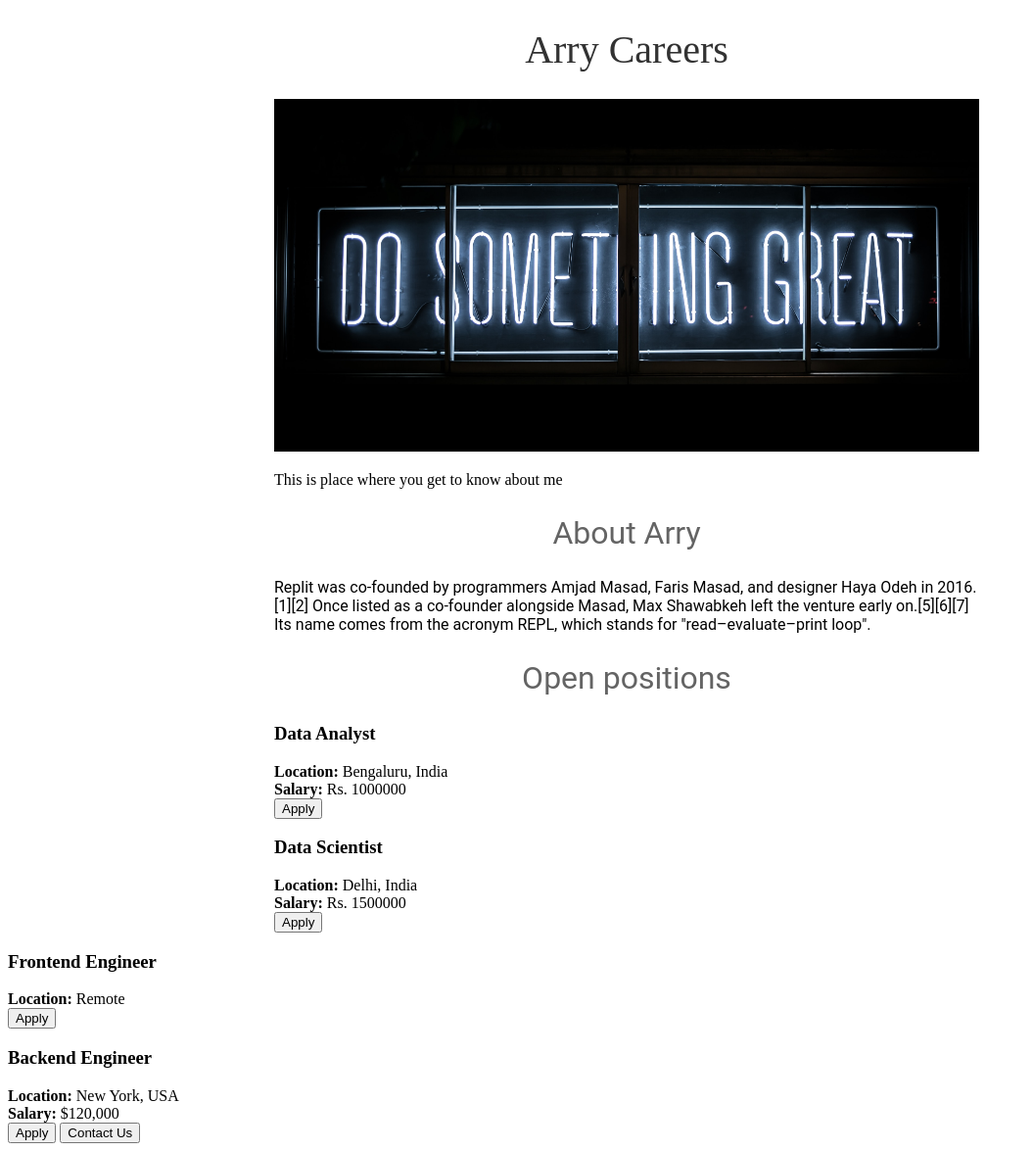
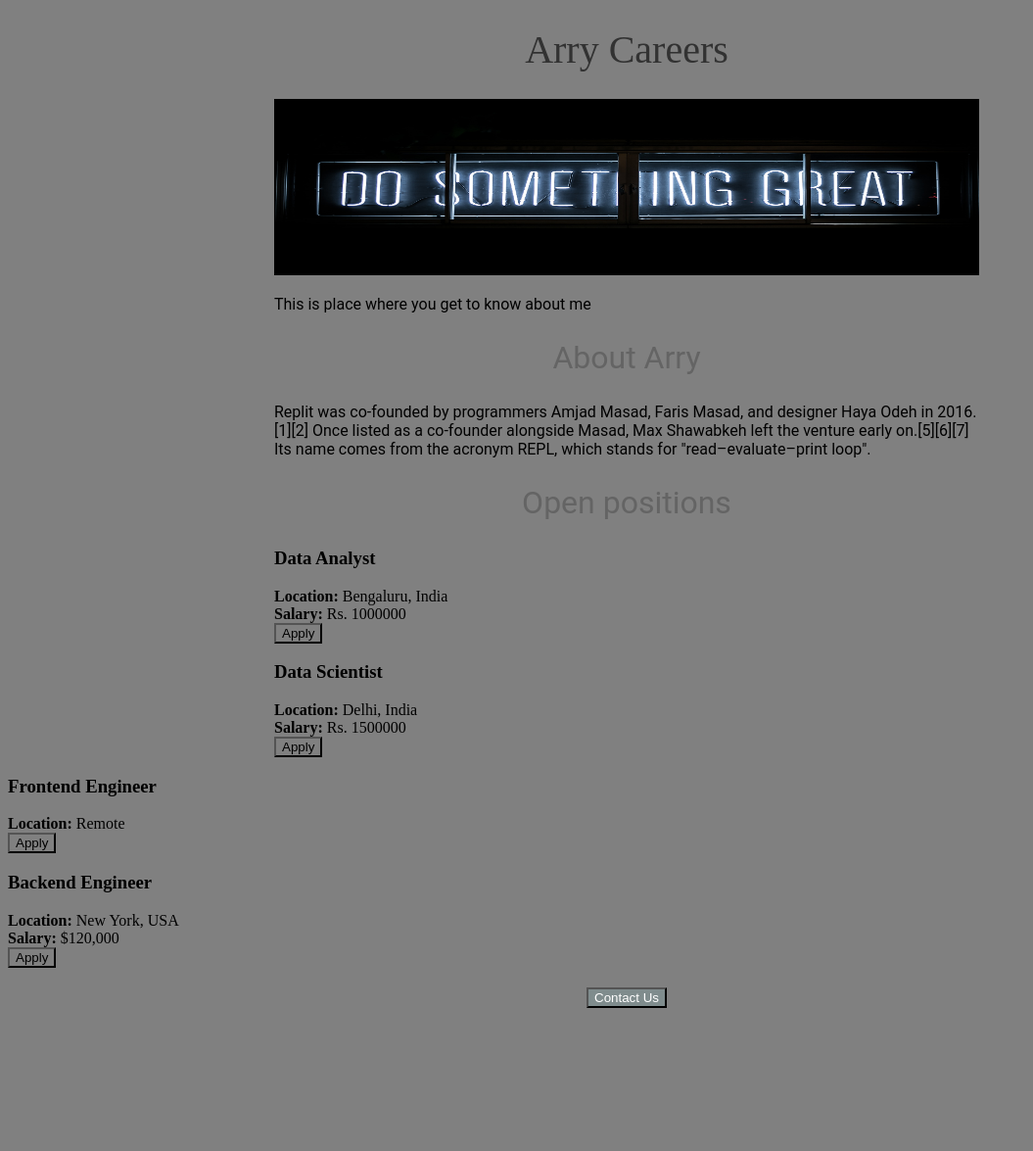
Before and after one commit to arindam79/arry-careers-website-v2, a Flask app: page / in a window 1280 px wide. Shown: the whole page at 98% size, without its empty margins (0-1055 px from the left). After the commit the page ends 1029 px from the top, so only its background shows below. Run offline with Flask 3, Linux system fonts and the light colour scheme.

Commit message:
added styles.css file

```diff
--- a/templates/index.html
+++ b/templates/index.html
@@ -4,57 +4,23 @@
   <meta charset="UTF-8">
   <meta http-equiv="X-UA-Compatible" content="IE=edge">
   <meta name="viewport" content="width=device-width, initial-scale=1.0">
+  <link rel="stylesheet" href="styles.css">
   <title>Arry Careers</title>
-  <style>
-    h1{
-      font-size: 40px;
-      font-family: Ariel;
-      font-weight: normal;
-      color: rgb(50 ,50 ,50);;
-      text-align: center;
-    }
-
-    #banner{
-      width: 100%;
-      height: 360px;
-      object-fit: cover;
-    }
-    h2{
-      font-family: Roboto;
-      font-size: 32px;
-      color: rgb(100,100,100);
-      text-align: center;
-      font-weight: normal;
-    }
-
-    p{
-      font-family: Roboto;
-
-    }
-    #container{
-      max-width: 720px;
-      margin: 0 auto 0 auto;
-    }
-    .jobs{
-      max-width: 720px;
-      margin: 0 auto 0 auto;
-    }
-  </style>
 </head>
 <body>
   <div id='container'>
     <h1>Arry Careers</h1>
     <img id="banner" src="./static/banner.jpg" alt="Arry Careers Banner">
-    <p></p>This is place where you get to know about me</p>
+    <p>This is place where you get to know about me</p>
     <h2>About Arry</h2>
-    <p>Replit was co-founded by programmers Amjad Masad, Faris Masad, and designer Haya Odeh in 2016.[1][2] Once listed as a co-founder alongside Masad, Max Shawabkeh left the venture early on.[5][6][7] Its name comes from the acronym REPL, which stands for "read–evaluate–print loop".</p>
+    <p>Replit was co-founded by programmers Amjad Masad, Faris Masad, and designer Haya Odeh        in 2016.[1][2] Once listed as a co-founder alongside Masad, Max Shawabkeh left the           venture early on.[5][6][7] Its name comes from the acronym REPL, which stands for            "read–evaluate–print loop".</p>
     <h2>Open positions</h2>
     <div class='jobs'>
       {% for job in jobs %}
         {% include 'jobItems.html' %}
       {% endfor %}
     </div>
-    <button>Contact Us</button>
-    </div>
+    <button class='btn'>Contact Us</button>
+  </div>
 </body>
 </html>
--- a/templates/jobItems.html
+++ b/templates/jobItems.html
@@ -9,6 +9,6 @@
     {% endif %}
   </div>
   </div>
-<button>  Apply</button>
+<button class='btn-apply'>Apply</button>
 
 </div>
--- /dev/null
+++ b/templates/styles.css
@@ -0,0 +1,44 @@
+*{
+  background-color: grey;
+}
+
+h1{
+  font-size: 40px;
+  font-family: Ariel;
+  font-weight: normal;
+  color: rgb(50 ,50 ,50);;
+  text-align: center;
+}
+#container{
+  max-width: 720px;
+  margin: 0 auto 0 auto;
+}
+
+#banner{
+  width: 100%;
+  height: 180px;
+}
+h2{
+  font-family: Roboto;
+  font-size: 32px;
+  color: rgb(100,100,100);
+  text-align: center;
+  font-weight: normal;
+}
+
+p{
+  font-family: Roboto;
+
+}
+
+.jobs{
+  max-width: 720px;
+  margin: 0 auto;
+}
+
+.btn{
+  color: white;
+   background-color: #7f8c8d;
+  display: block;
+  margin: 20px auto;
+}
```
